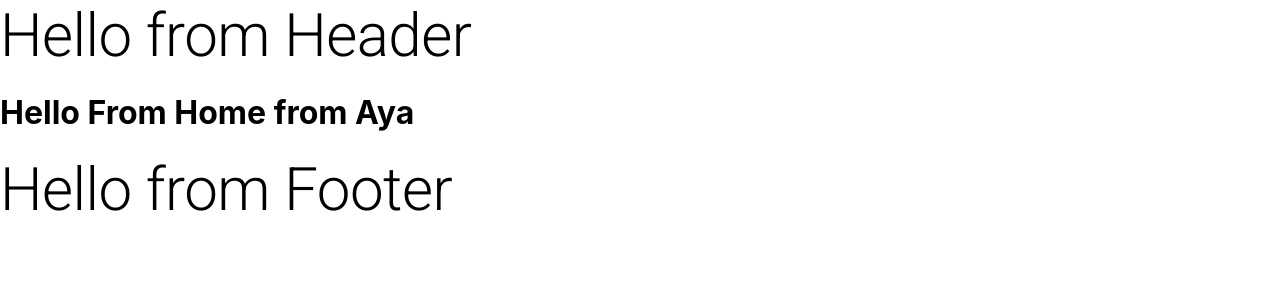
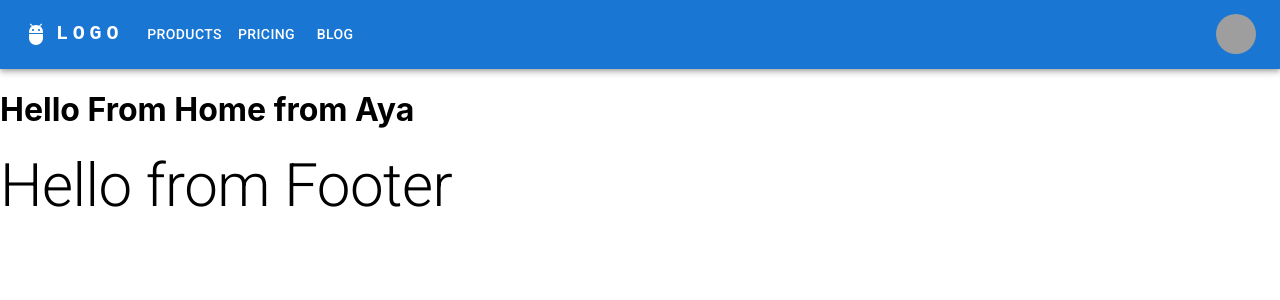
Before and after one commit to AhmedSafwat97/furniture-Website-using-React-js, a React (Create React App) app: page / in a window 1280 px wide. Shown: the top 300 px of the page. Built offline with nearby package versions, Linux system fonts and the light colour scheme; grey boxes are pictures that could not be loaded.

Commit message:
Start Project

```diff
--- a/src/componants/Header/Header.jsx
+++ b/src/componants/Header/Header.jsx
@@ -1,12 +1,162 @@
-import { Typography } from '@mui/material';
-import React from 'react';
+import * as React from 'react';
+import AppBar from '@mui/material/AppBar';
+import Box from '@mui/material/Box';
+import Toolbar from '@mui/material/Toolbar';
+import IconButton from '@mui/material/IconButton';
+import Typography from '@mui/material/Typography';
+import Menu from '@mui/material/Menu';
+import MenuIcon from '@mui/icons-material/Menu';
+import Container from '@mui/material/Container';
+import Avatar from '@mui/material/Avatar';
+import Button from '@mui/material/Button';
+import Tooltip from '@mui/material/Tooltip';
+import MenuItem from '@mui/material/MenuItem';
+import AdbIcon from '@mui/icons-material/Adb';
 
-const Header = () => {
-    return (
-        <Typography variant="h2">
-            Hello from Header
-        </Typography>
-    );
+const pages = ['Products', 'Pricing', 'Blog'];
+const settings = ['Profile', 'Account', 'Dashboard', 'Logout'];
+
+function ResponsiveAppBar() {
+  const [anchorElNav, setAnchorElNav] = React.useState(null);
+  const [anchorElUser, setAnchorElUser] = React.useState(null);
+
+  const handleOpenNavMenu = (event) => {
+    setAnchorElNav(event.currentTarget);
+  };
+  const handleOpenUserMenu = (event) => {
+    setAnchorElUser(event.currentTarget);
+  };
+
+  const handleCloseNavMenu = () => {
+    setAnchorElNav(null);
+  };
+
+  const handleCloseUserMenu = () => {
+    setAnchorElUser(null);
+  };
+
+  return (
+    <AppBar position="static">
+      <Container maxWidth="xl">
+        <Toolbar disableGutters>
+          <AdbIcon sx={{ display: { xs: 'none', md: 'flex' }, mr: 1 }} />
+          <Typography
+            variant="h6"
+            noWrap
+            component="a"
+            href="/"
+            sx={{
+              mr: 2,
+              display: { xs: 'none', md: 'flex' },
+              fontFamily: 'monospace',
+              fontWeight: 700,
+              letterSpacing: '.3rem',
+              color: 'inherit',
+              textDecoration: 'none',
+            }}
+          >
+            LOGO
+          </Typography>
+
+          <Box sx={{ flexGrow: 1, display: { xs: 'flex', md: 'none' } }}>
+            <IconButton
+              size="large"
+              aria-label="account of current user"
+              aria-controls="menu-appbar"
+              aria-haspopup="true"
+              onClick={handleOpenNavMenu}
+              color="inherit"
+            >
+              <MenuIcon />
+            </IconButton>
+            <Menu
+              id="menu-appbar"
+              anchorEl={anchorElNav}
+              anchorOrigin={{
+                vertical: 'bottom',
+                horizontal: 'left',
+              }}
+              keepMounted
+              transformOrigin={{
+                vertical: 'top',
+                horizontal: 'left',
+              }}
+              open={Boolean(anchorElNav)}
+              onClose={handleCloseNavMenu}
+              sx={{
+                display: { xs: 'block', md: 'none' },
+              }}
+            >
+              {pages.map((page) => (
+                <MenuItem key={page} onClick={handleCloseNavMenu}>
+                  <Typography textAlign="center">{page}</Typography>
+                </MenuItem>
+              ))}
+            </Menu>
+          </Box>
+          <AdbIcon sx={{ display: { xs: 'flex', md: 'none' }, mr: 1 }} />
+          <Typography
+            variant="h5"
+            noWrap
+            component="a"
+            href=""
+            sx={{
+              mr: 2,
+              display: { xs: 'flex', md: 'none' },
+              flexGrow: 1,
+              fontFamily: 'monospace',
+              fontWeight: 700,
+              letterSpacing: '.3rem',
+              color: 'inherit',
+              textDecoration: 'none',
+            }}
+          >
+            LOGO
+          </Typography>
+          <Box sx={{ flexGrow: 1, display: { xs: 'none', md: 'flex' } }}>
+            {pages.map((page) => (
+              <Button
+                key={page}
+                onClick={handleCloseNavMenu}
+                sx={{ my: 2, color: 'white', display: 'block' }}
+              >
+                {page}
+              </Button>
+            ))}
+          </Box>
+
+          <Box sx={{ flexGrow: 0 }}>
+            <Tooltip title="Open settings">
+              <IconButton onClick={handleOpenUserMenu} sx={{ p: 0 }}>
+                <Avatar alt="Remy Sharp" src="/static/images/avatar/2.jpg" />
+              </IconButton>
+            </Tooltip>
+            <Menu
+              sx={{ mt: '45px' }}
+              id="menu-appbar"
+              anchorEl={anchorElUser}
+              anchorOrigin={{
+                vertical: 'top',
+                horizontal: 'right',
+              }}
+              keepMounted
+              transformOrigin={{
+                vertical: 'top',
+                horizontal: 'right',
+              }}
+              open={Boolean(anchorElUser)}
+              onClose={handleCloseUserMenu}
+            >
+              {settings.map((setting) => (
+                <MenuItem key={setting} onClick={handleCloseUserMenu}>
+                  <Typography textAlign="center">{setting}</Typography>
+                </MenuItem>
+              ))}
+            </Menu>
+          </Box>
+        </Toolbar>
+      </Container>
+    </AppBar>
+  );
 }
-
-export default Header;
+export default ResponsiveAppBar;
```
